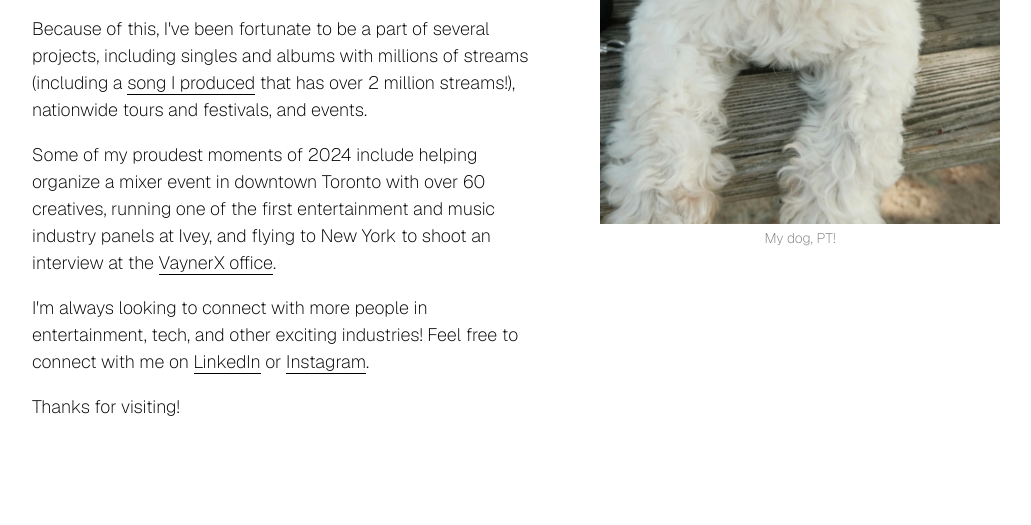
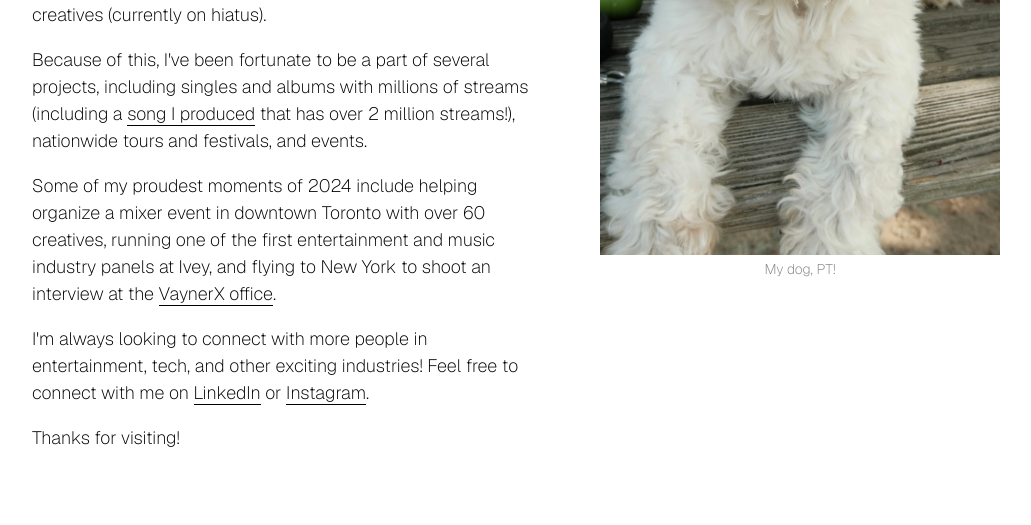
Before and after one commit to Radin-H/portfolio, a plain HTML site: page index.html in a window 1280 px wide. Shown: the part 437-962 px from the top of the page, without its empty margins (96-1127 px from the left). Before the commit the page ends 901 px from the top, so only its background shows below. Drawn offline with nearby package versions, Linux system fonts and the light colour scheme.

Commit message:
spacing fix

```diff
--- a/style.css
+++ b/style.css
@@ -15,7 +15,7 @@ pre {
 }
 
 .page {
-	padding: 2% 10%;
+	padding: 3% 10%;
 }
 
 body {
@@ -59,6 +59,7 @@ h1 {
 .centered {
 	max-width: 100%;
 	flex: 1 1 50%;
+    margin: 1em 0;
 }
 
 .pt {
```
